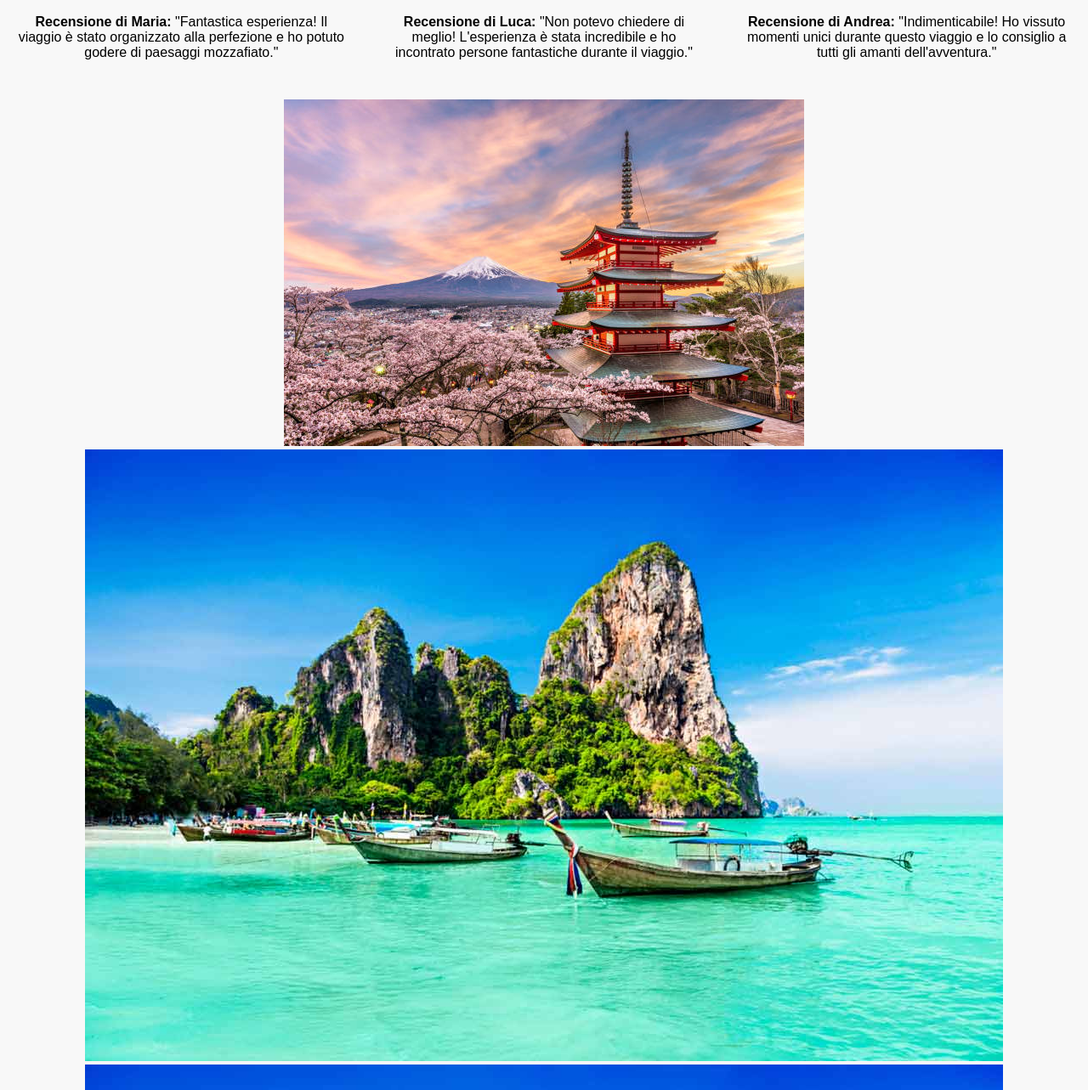
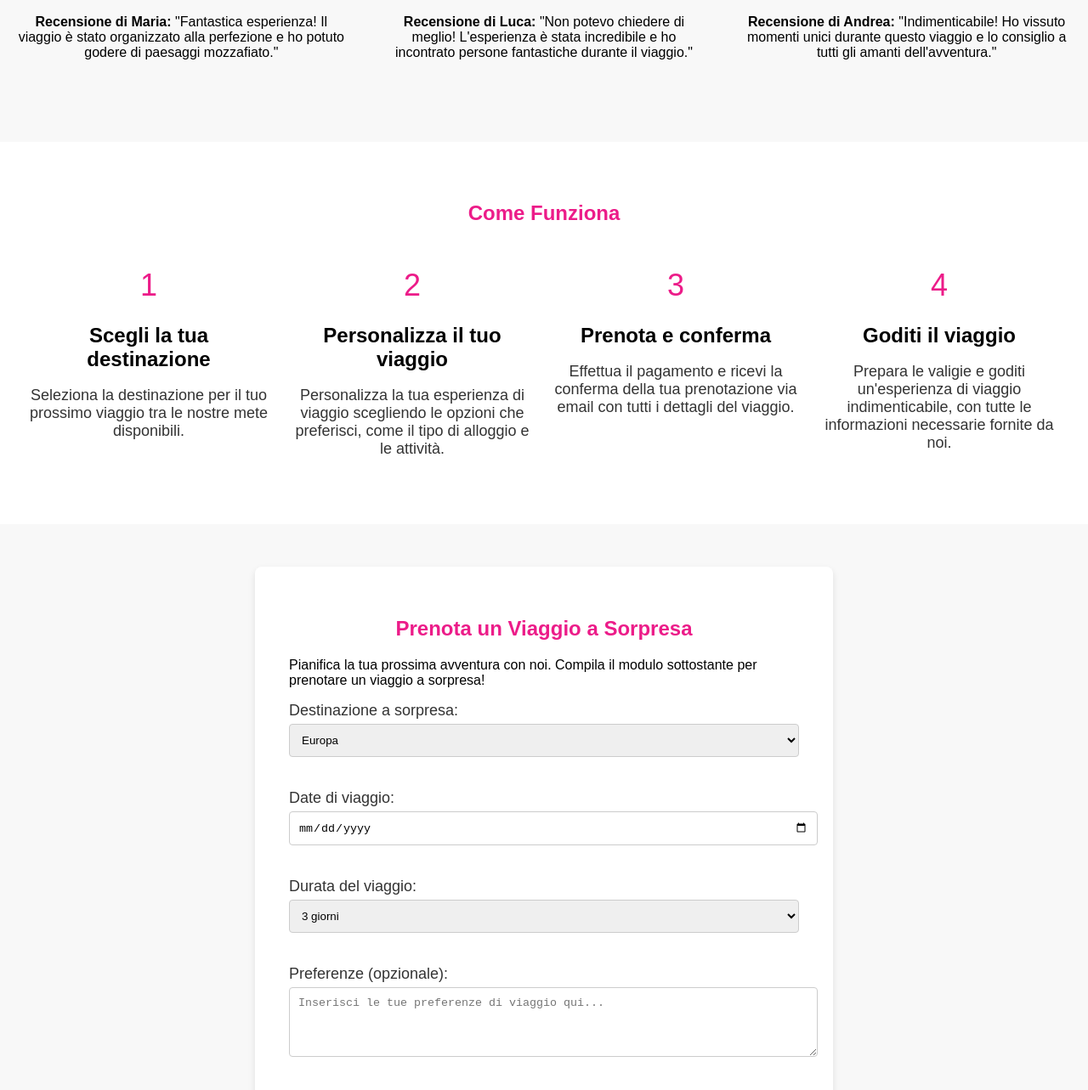
Before and after one commit to GiuliaVessoso/Vessoso-Giulia-progetto-webdesign, a plain HTML site: page index.html in a window 1280 px wide. Shown: the part 549-1832 px from the top of the page at 85% size. Drawn offline with Linux system fonts and the light colour scheme.

Commit message:
Update index.html

```diff
--- a/index.html
+++ b/index.html
@@ -67,13 +67,7 @@
                 <p><strong>Recensione di Andrea:</strong> "Indimenticabile! Ho vissuto momenti unici durante questo viaggio e lo consiglio a tutti gli amanti dell'avventura."</p>
             </div>
         </div>
-		      <!-- Slider delle immagini -->
-                    <div class="swiper-container">
-                      <div class="swiper-wrapper">
-                      <div class="swiper-slide"><img src="istockphoto-876560704-612x612.jpg" alt="Foto 1"></div>
-                      <div class="swiper-slide"><img src="consigli-viaggio-Thailandia.jpg" alt="image2.jpg"="Foto 2"></div>
-                      <div class="swiper-slide"><img src="consigli-viaggio-Thailandia.jpg" alt="image2.jpg""Foto 3"></div>
-                </div>
+
     </section>
 
 
```
